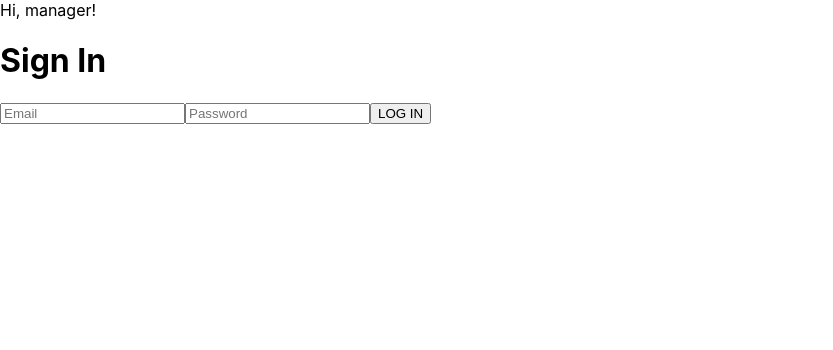
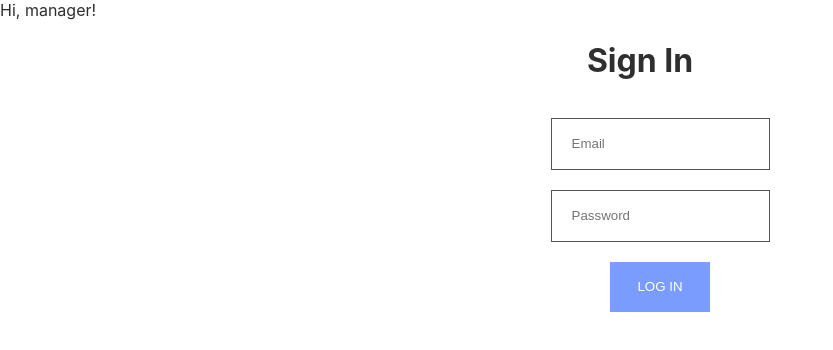
Before and after one commit to Senseinvader/shipment-manager, a React (Create React App) app: page / in a window 1280 px wide. Shown: the top 350 px of the page, without its empty margins (0-833 px from the left). Built offline with nearby package versions, Linux system fonts and the light colour scheme.

Commit message:
Update the login form markup, apply styles

```diff
--- a/src/components/LoginForm.js
+++ b/src/components/LoginForm.js
@@ -27,26 +27,32 @@ class LoginForm extends Component {
         <div className="login-header">
           <h1>Sign In</h1>
         </div>
-        <div className="form-container">
           <form onSubmit={this.submitForm(email, password)}>
+            <ul className='flex-form'>
+              <li>
                 <input
                   type="text"
                   className='form-input'
                   placeholder='Email'
                   value={email}
                   onChange={this.onChangeEmail}/>
+              </li>
+              <li>
                 <input
                   type="password"
                   className='form-input'
                   placeholder='Password'
                   value={password}
                   onChange={this.onChangePassword}/>
+              </li>
+              <li>
                 <button
                   className='submit-button'
                   type='submit'
                 >LOG IN</button>
+            </li>
+            </ul>
           </form>
-        </div>
         </div>
     )
   }
--- /dev/null
+++ b/src/css/login.css
@@ -0,0 +1,41 @@
+
+.login-container {
+  width: 80%;
+  max-width: 1200px;
+  margin: 0 auto;
+}
+.login-header {
+  display: flex;
+  justify-content: center;
+}
+.flex-form {
+  list-style-type: none;
+}
+.flex-form li {
+  display: flex;
+  justify-content: center;
+}
+.form-input {
+  height: 50px;
+  max-width: 500px;
+  margin-bottom: 20px;
+  border-radius: 0;
+  border: 1px rgb(85, 85, 85) solid;
+  padding: 0 20px 0 20px;
+}
+.submit-button {
+  max-width: 100px;
+  height: 50px;
+  background-color: rgb(123, 156, 255);
+  padding: 14px 20px;
+  border: 0;
+  cursor: pointer;
+  flex:1;
+  color: white;
+}
+.submit-button:hover {
+  background-color: rgb(92, 132, 253);
+}
+.submit-button:active {
+  transform: translateY(1px);
+}
--- a/src/index.css
+++ b/src/index.css
@@ -6,6 +6,7 @@ body {
     sans-serif;
   -webkit-font-smoothing: antialiased;
   -moz-osx-font-smoothing: grayscale;
+  color: rgb(47, 47, 47);
 }
 
 code {
--- a/src/index.js
+++ b/src/index.js
@@ -1,6 +1,7 @@
 import React from 'react';
 import ReactDOM from 'react-dom';
 import './index.css';
+import './css/login.css'
 import App from './App';
 import { createStore, applyMiddleware, compose } from 'redux'
 import thunk from 'redux-thunk'
```
Lines whose indentation alone changed are shown as unchanged.
